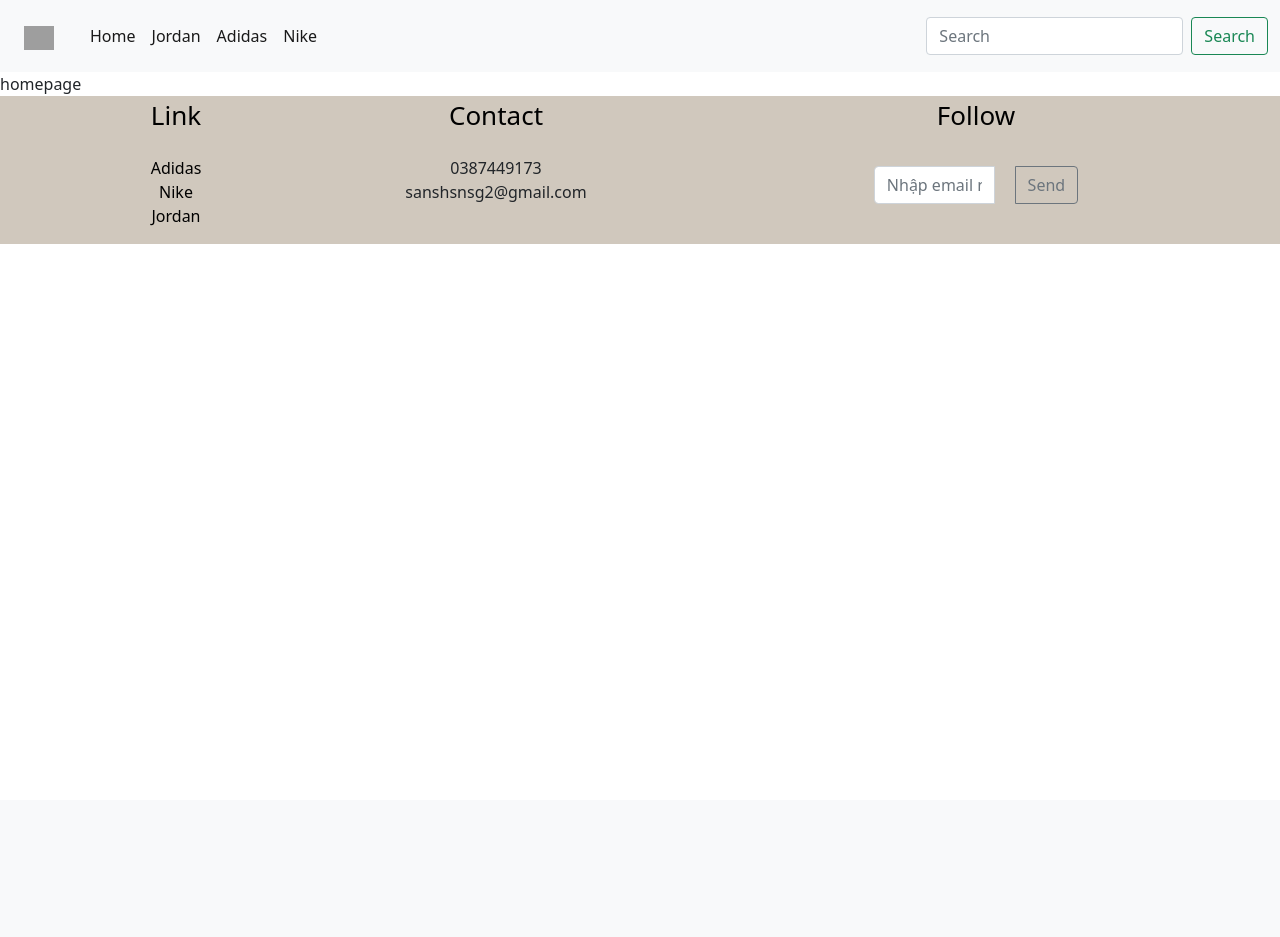
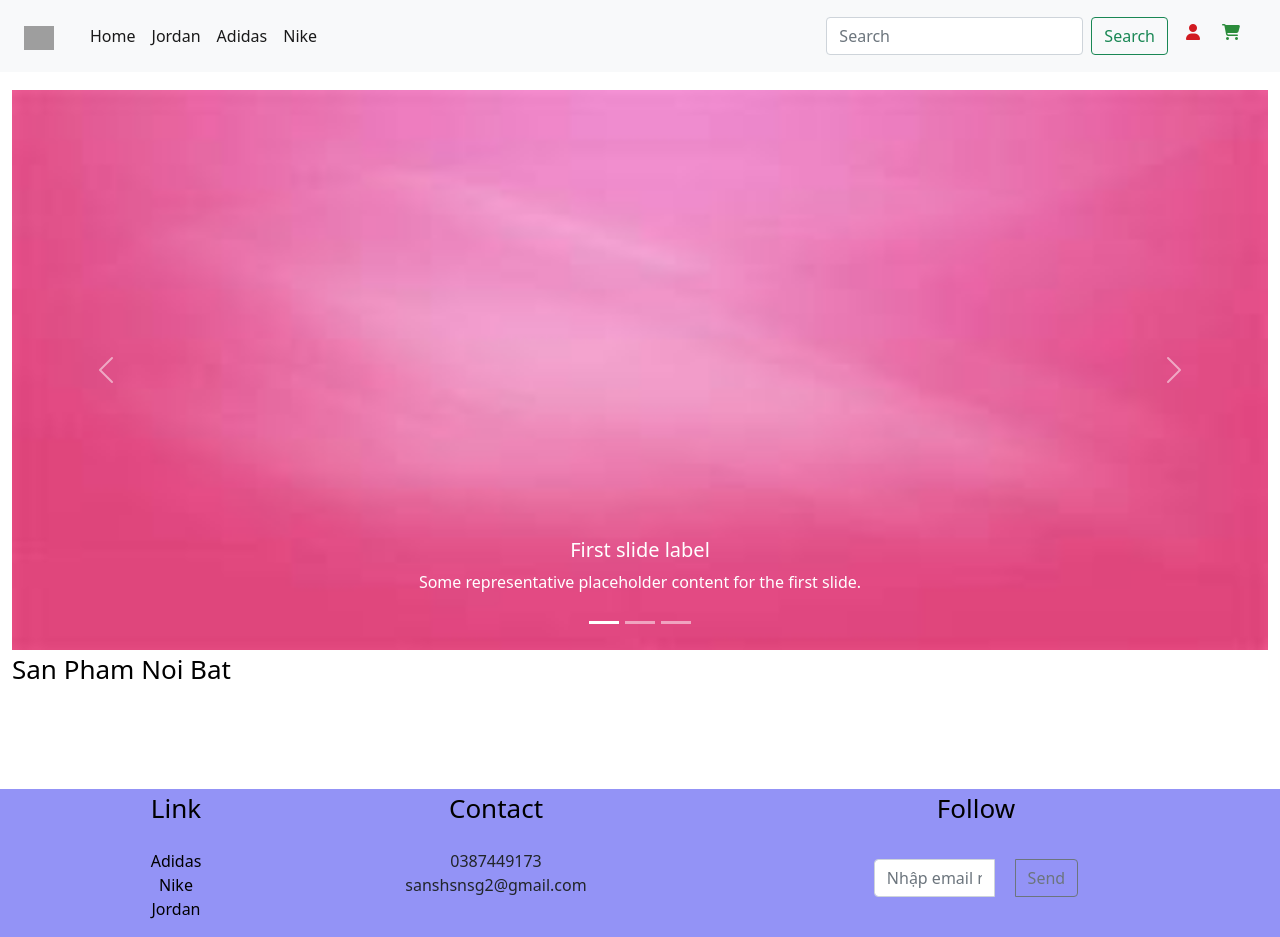
Before and after one commit to MynameisMiaoo/KhoaLuan, a PHP site: page / in a window 1280 px wide. Before the commit the page ends 244 px from the top, so only its background shows below. Run offline with PHP 8.4, Linux system fonts and the light colour scheme; data that the repository does not hold is empty; some libraries are stand-ins or nearby versions; grey boxes are pictures that could not be loaded.

Commit message:
khung chuc nang co ban chua css

```diff
--- a/mvc/controllers/home.php
+++ b/mvc/controllers/home.php
@@ -1,7 +1,17 @@
 <?php
-class home extends controller{
-    function SayHi(){
-        $this->view("main",["page" => "phome"]);
+class home extends controller
+{
+    function SayHi()
+    {
+        // session_destroy();
+        unset($_SESSION['form']);
+        $a = $this->model("product_model");
+        $this->view(
+            "main",
+            [
+                "page" => "phome",
+                "data" => $a->GetList()
+            ]
+        );
     }
 }
-?>
--- /dev/null
+++ b/mvc/models/product_model.php
@@ -0,0 +1,16 @@
+<?php
+class product_model{
+    function GetList(){
+        $new = new DB();
+        $query = "select * from tbl_products";
+        $kq = $new->chayTruyVanTraVeDL($new->con, $query);
+        return $kq;
+    }
+    function GetProductById($a){
+        $new = new DB();
+        $query="select * from tbl_products where id_product = ".$a."";
+        $kq = $new->chayTruyVanTraVeDL($new->con, $query);
+        return $kq;
+    }
+}
+?>
--- a/mvc/views/block/footer.php
+++ b/mvc/views/block/footer.php
@@ -4,9 +4,6 @@
 <head>
     <meta charset="UTF-8">
     <meta name="viewport" content="width=device-width, initial-scale=1.0">
-    <link href="/Khoaluan/public/css/footer.css" rel="stylesheet">
-    <link href="https://cdn.jsdelivr.net/npm/bootstrap@5.1.3/dist/css/bootstrap.min.css" rel="stylesheet" integrity="sha384-1BmE4kWBq78iYhFldvKuhfTAU6auU8tT94WrHftjDbrCEXSU1oBoqyl2QvZ6jIW3" crossorigin="anonymous">
-    <script src="https://cdn.jsdelivr.net/npm/bootstrap@5.1.3/dist/js/bootstrap.bundle.min.js" integrity="sha384-ka7Sk0Gln4gmtz2MlQnikT1wXgYsOg+OMhuP+IlRH9sENBO0LRn5q+8nbTov4+1p" crossorigin="anonymous"></script>
 </head>
 
 <body>
--- a/mvc/views/block/header.php
+++ b/mvc/views/block/header.php
@@ -4,12 +4,12 @@
 <head>
     <meta charset="UTF-8">
     <meta name="viewport" content="width=device-width, initial-scale=1.0">
-    <script src="https://cdn.jsdelivr.net/npm/bootstrap@5.1.3/dist/js/bootstrap.bundle.min.js" integrity="sha384-ka7Sk0Gln4gmtz2MlQnikT1wXgYsOg+OMhuP+IlRH9sENBO0LRn5q+8nbTov4+1p" crossorigin="anonymous"></script>
-    <link href="https://cdn.jsdelivr.net/npm/bootstrap@5.1.3/dist/css/bootstrap.min.css" rel="stylesheet" integrity="sha384-1BmE4kWBq78iYhFldvKuhfTAU6auU8tT94WrHftjDbrCEXSU1oBoqyl2QvZ6jIW3" crossorigin="anonymous">
+    <link href="/Khoaluan/public/css/nav.css" rel="stylesheet">
+    <script src="https://kit.fontawesome.com/02dbb38eba.js" crossorigin="anonymous"></script>
 </head>
 
 <body>
-    <nav class="navbar navbar-expand-lg navbar-light bg-light">
+    <nav class="navbar navbar-expand-lg navbar-light bg-light" id="myNav">
         <div class="container-fluid">
             <nav class="navbar navbar-light bg-light">
                 <div class="container">
@@ -35,8 +35,18 @@
                     <li class="nav-item">
                         <a class="nav-link active" aria-current="page" href="/Khoaluan/category/Nike">Nike</a>
                     </li>
+                    <li class="nav-item">
+                        <a class="nav-link active" aria-current="page" href="/Khoaluan/Cart">
+                            <i class="fa-solid fa-cart-shopping fa-shake" style="color: #2b8c3b; right: 40px; position: fixed;"></i>
+                        </a>
+                    </li>
+                    <li class="nav-item">
+                        <a class="nav-link active" aria-current="page" href="/Khoaluan/Login">
+                        <i class="fa-solid fa-user" style="color: #d11a20; right: 80px; position: fixed;"></i>
+                        </a>
+                    </li>
                 </ul>
-                <form class="d-flex">
+                <form class="d-flex" style=" margin-right: 100px;">
                     <input class="form-control me-2" type="search" placeholder="Search" aria-label="Search">
                     <button class="btn btn-outline-success" type="submit">Search</button>
                 </form>
--- a/mvc/views/main/main.php
+++ b/mvc/views/main/main.php
@@ -4,13 +4,17 @@
 <head>
     <meta charset="UTF-8">
     <meta name="viewport" content="width=device-width, initial-scale=1.0">
+    <link href="/Khoaluan/public/css/fter.css" rel="stylesheet">
+    <link href="/Khoaluan/public/css/home.css" rel="stylesheet">
+    <link href="https://cdn.jsdelivr.net/npm/bootstrap@5.1.3/dist/css/bootstrap.min.css" rel="stylesheet" integrity="sha384-1BmE4kWBq78iYhFldvKuhfTAU6auU8tT94WrHftjDbrCEXSU1oBoqyl2QvZ6jIW3" crossorigin="anonymous">
+    <script src="https://cdn.jsdelivr.net/npm/bootstrap@5.1.3/dist/js/bootstrap.bundle.min.js" integrity="sha384-ka7Sk0Gln4gmtz2MlQnikT1wXgYsOg+OMhuP+IlRH9sENBO0LRn5q+8nbTov4+1p" crossorigin="anonymous"></script>
 </head>
 <body>
 <div><?php
     require_once "./mvc/views/block/header.php";
 ?>
 </div>
-<div><?php
+<div class = "ct"><?php
 require_once "./mvc/views/page/".$data["page"].".php";
 ?>
 </div>
--- a/mvc/views/page/phome.php
+++ b/mvc/views/page/phome.php
@@ -1,3 +1,72 @@
-<?php
-echo "homepage";
-?>
+<!DOCTYPE html>
+<html lang="en">
+
+<head>
+    <!-- <meta charset="UTF-8">
+    <meta name="viewport" content="width=device-width, initial-scale=1.0"> -->
+    <title>Home</title>
+</head>
+<body>
+    <div class="container-fluid">
+        <div id="carouselExampleCaptions" class="carousel slide" data-bs-ride="carousel">
+            <div class="carousel-indicators">
+                <button type="button" data-bs-target="#carouselExampleCaptions" data-bs-slide-to="0" class="active" aria-current="true" aria-label="Slide 1"></button>
+                <button type="button" data-bs-target="#carouselExampleCaptions" data-bs-slide-to="1" aria-label="Slide 2"></button>
+                <button type="button" data-bs-target="#carouselExampleCaptions" data-bs-slide-to="2" aria-label="Slide 3"></button>
+            </div>
+            <div class="carousel-inner">
+                <div class="carousel-item active">
+                    <img src="/KhoaLuan/public/img/demo1.jpg" class="d-block w-100" id="img" alt="anh 1">
+                    <div class="carousel-caption d-none d-md-block">
+                        <h5>First slide label</h5>
+                        <p>Some representative placeholder content for the first slide.</p>
+                    </div>
+                </div>
+                <div class="carousel-item">
+                    <img src="/KhoaLuan/public/img/demo2.jpg" class="d-block w-100" id="img" alt="anh 2">
+                    <div class="carousel-caption d-none d-md-block">
+                        <h5>Second slide label</h5>
+                        <p>Some representative placeholder content for the second slide.</p>
+                    </div>
+                </div>
+                <div class="carousel-item">
+                    <img src="/KhoaLuan/public/img/demo3.jpg" class="d-block w-100" id="img" alt="anh 3">
+                    <div class="carousel-caption d-none d-md-block">
+                        <h5>Third slide label</h5>
+                        <p>Some representative placeholder content for the third slide.</p>
+                    </div>
+                </div>
+            </div>
+            <button class="carousel-control-prev" type="button" data-bs-target="#carouselExampleCaptions" data-bs-slide="prev">
+                <span class="carousel-control-prev-icon" aria-hidden="true"></span>
+                <span class="visually-hidden">Previous</span>
+            </button>
+            <button class="carousel-control-next" type="button" data-bs-target="#carouselExampleCaptions" data-bs-slide="next">
+                <span class="carousel-control-next-icon" aria-hidden="true"></span>
+                <span class="visually-hidden">Next</span>
+            </button>
+        </div>
+        <div>
+            <label for="">San Pham Noi Bat</label>
+        </div>
+        <div class="row">
+            <?php while ($row = mysqli_fetch_assoc($data["data"])):?>
+            <div class="col">
+                <div class="card" style="width: 18rem;">
+                    <img src=<?php echo $row["img_product"]?> class="card-img-top" alt="...">
+                    <div class="card-body">
+                        <h2><?php echo $row["price_product"]?> đ</h2>
+                        <h5 class="card-title"><?php echo $row["name_product"]?></h5>
+                        <p class="card-text"><?php echo $row["des_product"]?></p>
+                        <a href="/KhoaLuan/Category/<?php echo $row["brand_product"]?>_detail/<?php echo $row["id_product"]?>" class="btn btn-primary">Chi Tiết</a>
+                    </div>
+                </div>
+            </div>
+            <?php
+            endwhile;
+            ?>
+        </div>
+    </div>
+</body>
+
+</html>
--- a/public/css/footer.css
+++ b/public/css/fter.css
@@ -6,11 +6,6 @@
 li{
     display: flex;
     justify-content: center;
-}
-.footer{
-    width: auto;
-    height: auto;
-    background-color: rgb(208, 200, 189);
 }
 .line{
     width: 50%;
@@ -38,3 +33,7 @@
 #vocher{
     font-size: 20px;
 }
+.footer{
+    height: auto;
+    background-color: rgb(147, 147, 246);
+}
--- /dev/null
+++ b/public/css/home.css
@@ -0,0 +1,8 @@
+#img{
+    width: auto;
+    height: 70vh;
+}
+.ct{
+    padding-top: 90px;
+    padding-bottom: 100px;
+}
--- /dev/null
+++ b/public/css/nav.css
@@ -0,0 +1,7 @@
+#myNav {
+    position: fixed;
+    top: 0;
+    left: 0;
+    width: 100%;
+    z-index: 9999;
+ }
```
Also changed, not shown: mvc/controllers/Pay.php (added, +10 -0 lines), mvc/controllers/cart.php (added, +24 -0 lines), mvc/controllers/category.php (+49 -18 lines), mvc/views/main/mlogin.php (+5 -3 lines), mvc/views/page/cart.php (added, +103 -0 lines), mvc/views/page/detail.php (added, +86 -0 lines), mvc/views/page/pay.php (added, +12 -0 lines), public/css/detail.css (added, +37 -0 lines), public/img/demo1.jpg (added), public/img/demo2.jpg (added), public/img/demo3.jpg (added).
